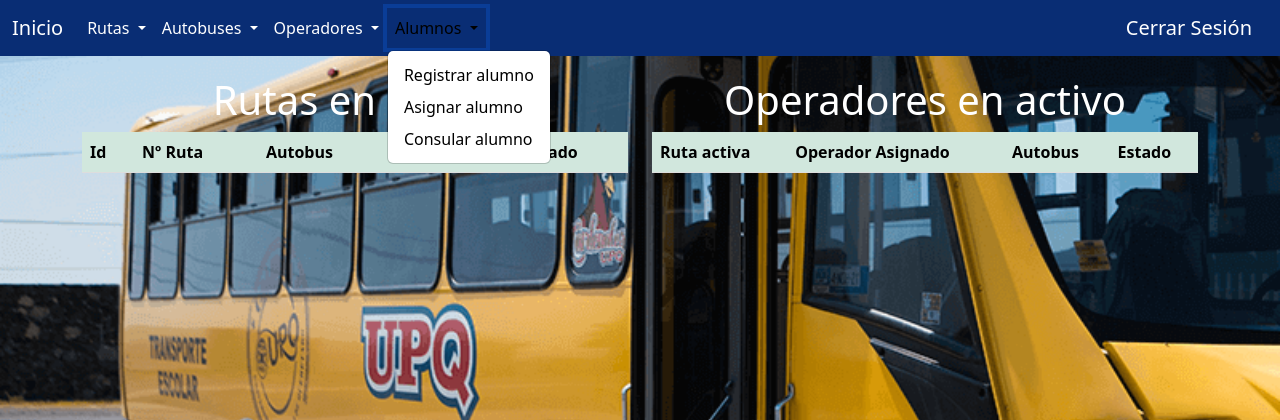
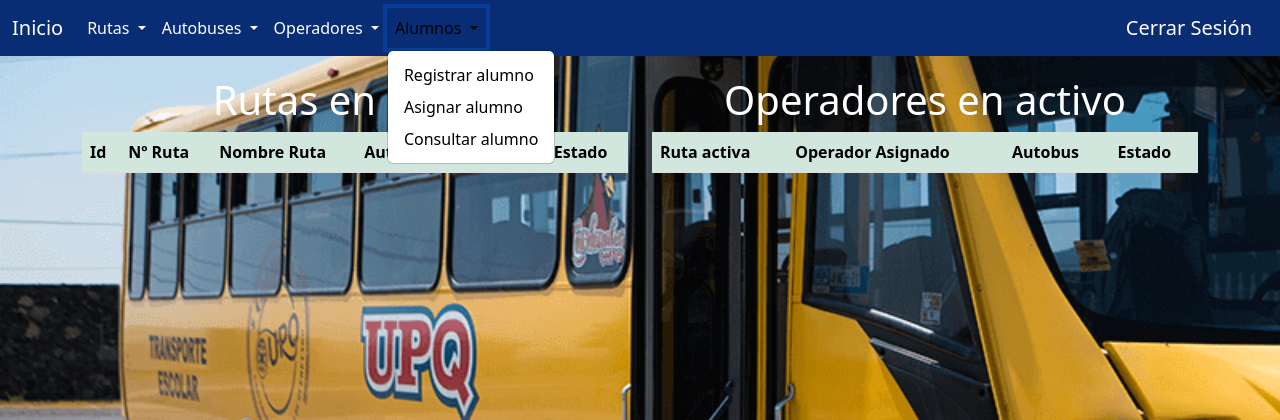
Before and after one commit to EliasE83/Pollobus, a Flask app: page /index in a window 1280 px wide, after a click on "Alumnos". Shown: the top 420 px of the page. Run offline with Flask 3, Linux system fonts and the light colour scheme; data that the repository does not hold is empty; some libraries are stand-ins or nearby versions.

Commit message:
Cambios varios

```diff
--- a/app.py
+++ b/app.py
@@ -31,7 +31,7 @@ def login():
 def inicio():
     con = pyodbc.connect(app.config['SQL_SERVER_URI'])
     cursor = con.cursor()
-    cursor.execute('select id_registroautobus, Rutas.numero, RegistroAutobuses.id_autobus, Cuatrimestres.periodo from RegistroAutobuses inner join Rutas on Rutas.id_ruta = RegistroAutobuses.id_ruta inner join Cuatrimestres on Cuatrimestres.id_cuatrimestre = RegistroAutobuses.id_cuatrimestre where RegistroAutobuses.Estatus = 1')
+    cursor.execute('select id_registroautobus, Rutas.numero, Rutas.nombre, RegistroAutobuses.id_autobus, Cuatrimestres.periodo from RegistroAutobuses inner join Rutas on Rutas.id_ruta = RegistroAutobuses.id_ruta inner join Cuatrimestres on Cuatrimestres.id_cuatrimestre = RegistroAutobuses.id_cuatrimestre where RegistroAutobuses.Estatus = 1')
     consulta = cursor.fetchall()
 
     cursor.execute('select RegistroAutobuses.id_registroautobus ,Operadores.numeroempleado, RegistroAutobuses.id_autobus from RegistroOperadores inner join Operadores on Operadores.id_operador = RegistroOperadores.id_operador inner join RegistroAutobuses on RegistroAutobuses.id_registroautobus = RegistroOperadores.id_registroautobus where RegistroOperadores.Estatus = 1')
--- a/templates/index.html
+++ b/templates/index.html
@@ -6,11 +6,12 @@
     <div class="row">
         <div class="col-md-6">
             <h1 class="text-center">Rutas en activo</h1>
-        <table class="table">
+            <table class="table">
             <thead>
                 <tr class="table-success">
                     <th scope="col">Id</th>
                     <th scope="col">Nº Ruta</th>
+                    <th scope="col">Nombre Ruta</th>
                     <th scope="col">Autobus</th>
                     <th scope="col">Periodo</th>
                     <th scope="col">Estado</th>
@@ -23,8 +24,9 @@
                     <td>{{ruta.1}}</td>
                     <td>{{ruta.2}}</td>
                     <td>{{ruta.3}}</td>
+                    <td>{{ruta.4}}</td>
                     <td>
-                        <a data-bs-toggle="modal" data-bs-target="#DesactivarR" class="btn btn-secondary"><i class="bi bi-x-circle"></i></a>
+                        <a data-bs-toggle="modal" data-bs-target="#DesactivarR" class="btn btn-danger"><i class="bi bi-x-circle"></i></a>
 
 
                         <div class="modal fade" id="DesactivarR" tabindex="-1" aria-labelledby="exampleModalLabel" aria-hidden="true">
@@ -48,7 +50,7 @@
                 </tr>
                 {% endfor %}
             </tbody>
-        </table>
+            </table>
 
         </div>
 
@@ -70,7 +72,7 @@
                         <td>{{ruta.1}}</td>
                         <td>{{ruta.2}}</td>
                         <td>
-                            <a data-bs-toggle="modal" data-bs-target="#DesactivarO" class="btn btn-secondary"><i class="bi bi-x-circle"></i></a>
+                            <a data-bs-toggle="modal" data-bs-target="#DesactivarO" class="btn btn-danger"><i class="bi bi-x-circle"></i></a>
 
 
                             <div class="modal fade" id="DesactivarO" tabindex="-1" aria-labelledby="exampleModalLabel" aria-hidden="true">
@@ -97,6 +99,8 @@
             </table>
 
         </div>
+
+
     </div>
 </div>
 
--- a/templates/plantilla.html
+++ b/templates/plantilla.html
@@ -65,7 +65,7 @@
                     <ul class="dropdown-menu">
                     <li><a class="dropdown-item" href="/registroalumno">Registrar alumno</a></li>
                     <li><a class="dropdown-item" href="#">Asignar alumno</a></li>
-                    <li><a class="dropdown-item" href="/consultalumno">Consular alumno</a></li>
+                    <li><a class="dropdown-item" href="/consultalumno">Consultar alumno</a></li>
                     </ul>
                 </li>
 
```
